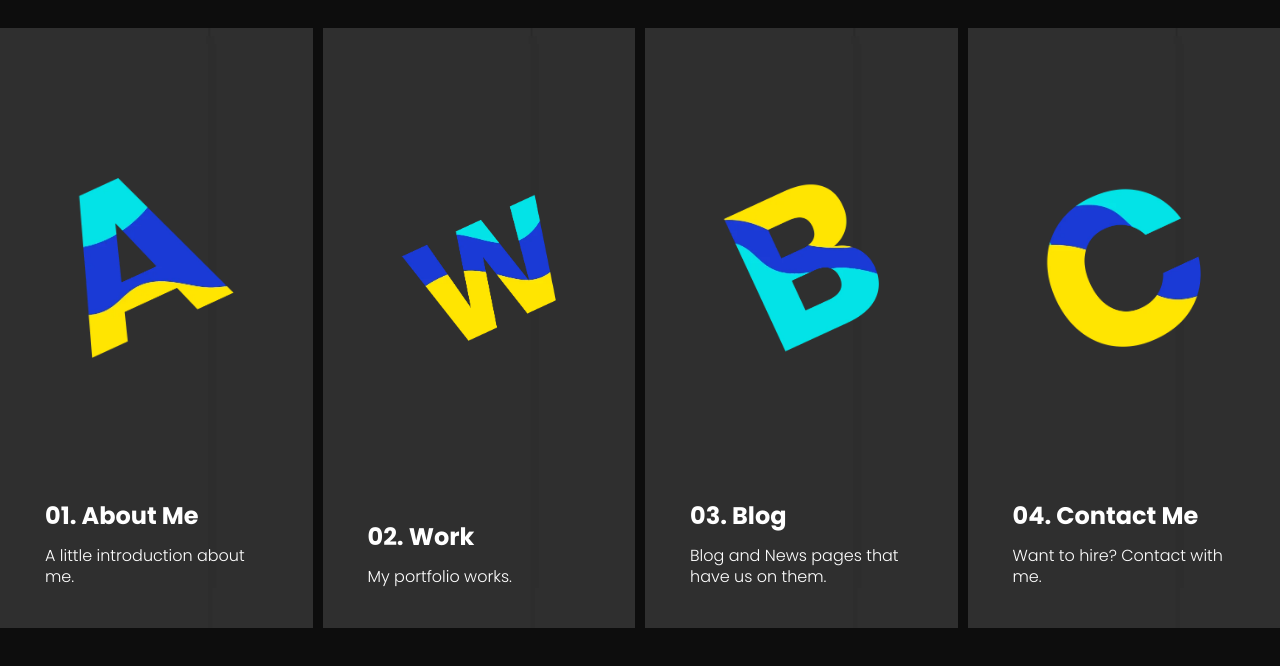
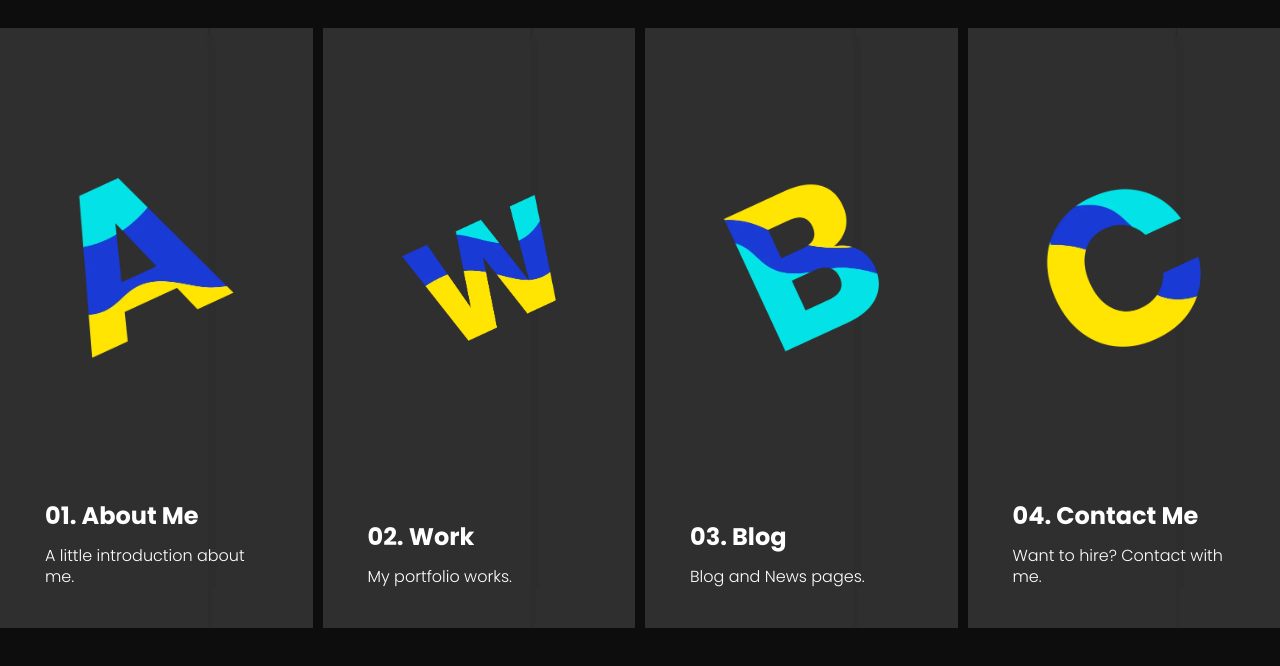
Before and after one commit to Youngemmy5956/Jachy-Arts, a plain HTML site: page index.html in a window 1280 px wide. Shown: the part 116-782 px from the top of the page. Drawn offline with nearby package versions, Linux system fonts and the light colour scheme; some packages are replaced by stand-ins of ours; a script that the page names is missing.

Commit message:
text added

```diff
--- a/index.html
+++ b/index.html
@@ -88,7 +88,7 @@
 				<a href="#" data-hashlink-trigger="blogs-area" class="imgmenu2 imgmenu2-blog-trigger">
 					<div class="imgmenu-content">
 						<h4>03. Blog</h4>
-						<h6>Blog and News pages that have us on them.</h6>
+						<h6>Blog and News pages.</h6>
 					</div>
 					<div class="imgmenu2-letter">
 						<img src="assets/images/letters/letter-b-another.webp" alt="imgmenu letter">
```
